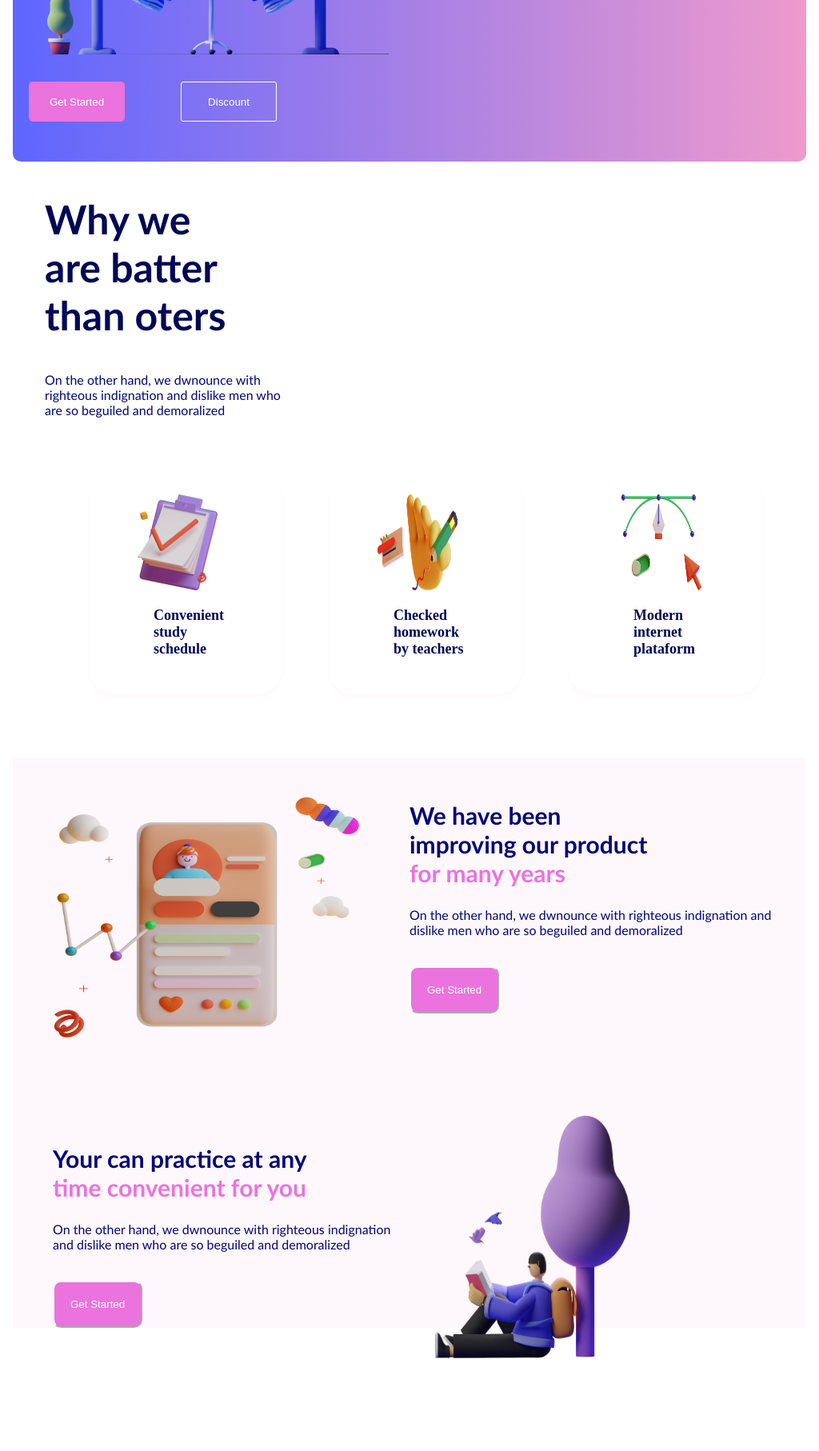
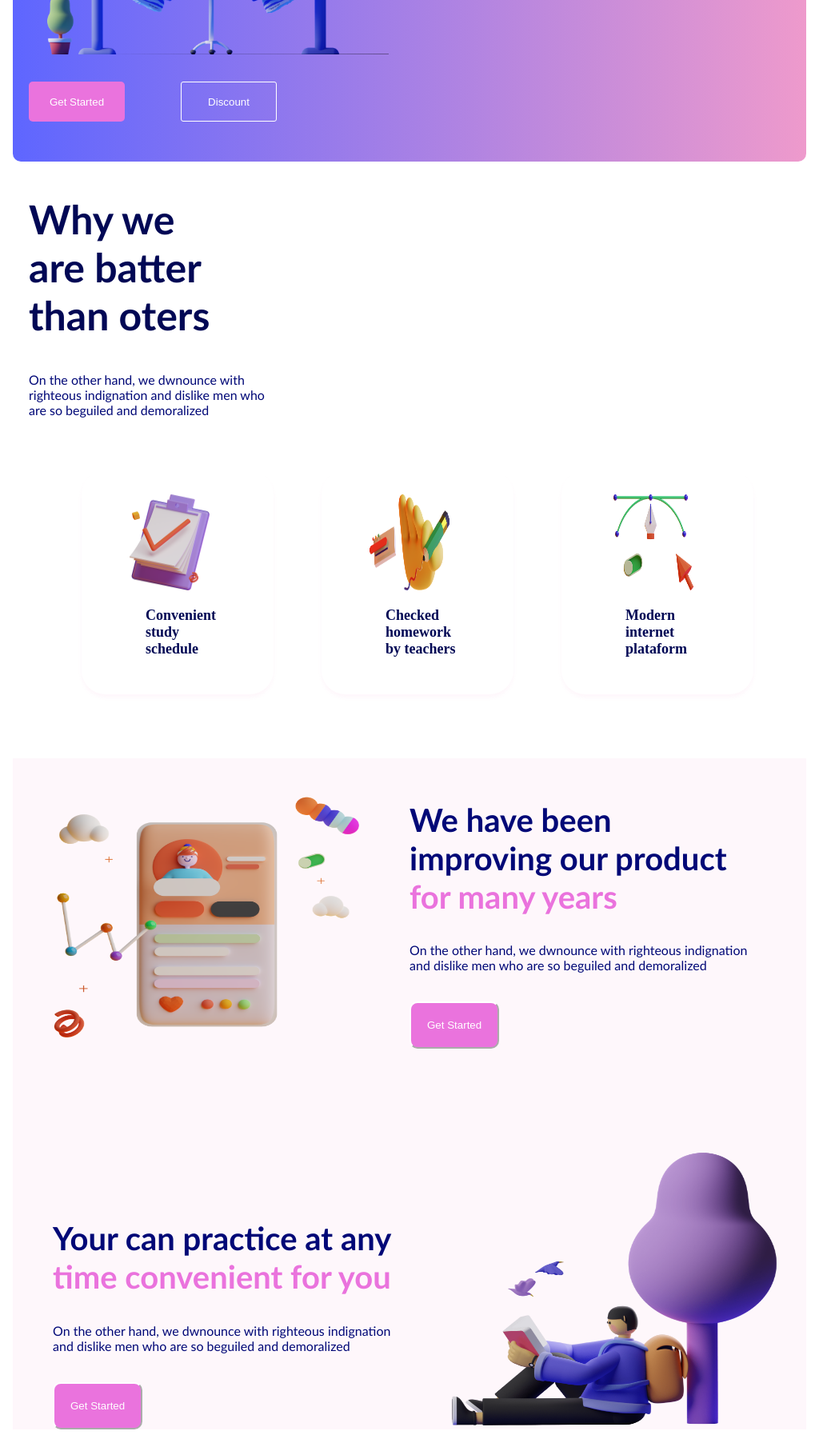
Before and after one commit to AvelinoTeixeira/Your-skills, a React (Vite) app: page / in a window 1024 px wide. Shown: the part 814-2628 px from the top of the page at 80% size. Built offline with nearby package versions, Linux system fonts and the light colour scheme.

Commit message:
Update index.css

```diff
--- a/src/index.css
+++ b/src/index.css
@@ -119,7 +119,7 @@
 /*===============Oters=================*/
 .oters {
   overflow-y: hidden;
-  margin-left: 40px;
+  margin-left: 20px;
   color: #010855;
   font-family: 'Gill Sans', 'Gill Sans MT', Calibri, 'Trebuchet MS', sans-serif;
 }
@@ -144,9 +144,9 @@
   padding-top: 30px;
   height: 250px;
   border-radius: 30px;
+  box-shadow: 0px 4px 4px 0px  rgba(238, 154, 204, 0.08);
+}
 
-  box-shadow: 0px 4px 4px 0px rgba(238, 154, 204, 0.08);
-}
 
 .oters .Study > img {
   width: 100px;
@@ -160,7 +160,7 @@
   padding-top: 30px;
   height: 250px;
   border-radius: 30px;
-  box-shadow: 0px 4px 4px 0px rgba(238, 154, 204, 0.08);
+  box-shadow: 0px 4px 4px 0px  rgba(238, 154, 204, 0.08);
 }
 .oters .Checked > img {
   width: 100px;
@@ -193,6 +193,7 @@
     display: flex;
     flex-wrap: wrap;
   }
+
 }
 
 @media screen and (min-width: 1250px) {
@@ -271,7 +272,7 @@
 }
 
 /*PRODUCT RESPONSIVE */
-@media only screen and (max-width: 667px) {
+@media only screen and (max-width: 800px) {
 
   .many h1 br {
     display: none;
@@ -285,40 +286,8 @@
     width: 400px;
   }
 }
-@media screen and (min-width: 667px) and (max-width: 1200px) {
+@media screen and (min-width: 800px) and (max-width: 1250px) {
   /* Many */
-  .many h1 {
-    font-size: 30px;
-    margin-top: -350px;
-    margin-left: 50%;
-  }
-
-  .many p {
-    margin-left: 50%;
-  }
-  .many p > br {
-    display: none;
-  }
-  .many  .button {
-    margin-left: 50%;
-  }
-
-
-  /* Time*/
-  .time img {
-    width: 300px;
-    height: 350;
-    margin-left: 50%;
-  }
-
-  .time h1 {
-    font-size: 30px;
-    margin-top: -350px;
-  }
-
-}
-
-@media screen and (min-width: 1200px) {
   .many h1 {
     margin-top: -350px;
     margin-left: 50%;
@@ -332,9 +301,37 @@
 
   /* Time*/
   .time img {
-    width: 400px;
-    height: 350;
+    width: 500px;
+   margin-left: 50%;
+    height: 450px;
+  }
+
+  .time h1 {
+    margin-top: -350px;
+  }
+
+
+  /* Time*/
+
+}
+
+@media screen and (min-width: 1250px) {
+  .many h1 {
+    margin-top: -350px;
     margin-left: 50%;
+  }
+  .many p {
+    margin-left: 50%;
+  }
+  .many .button {
+    margin-left: 50%;
+  }
+
+  /* Time*/
+  .time img {
+    width: 500px;
+    margin-left: 50%;
+    height: 450px;
   }
 
   .time h1 {
```
